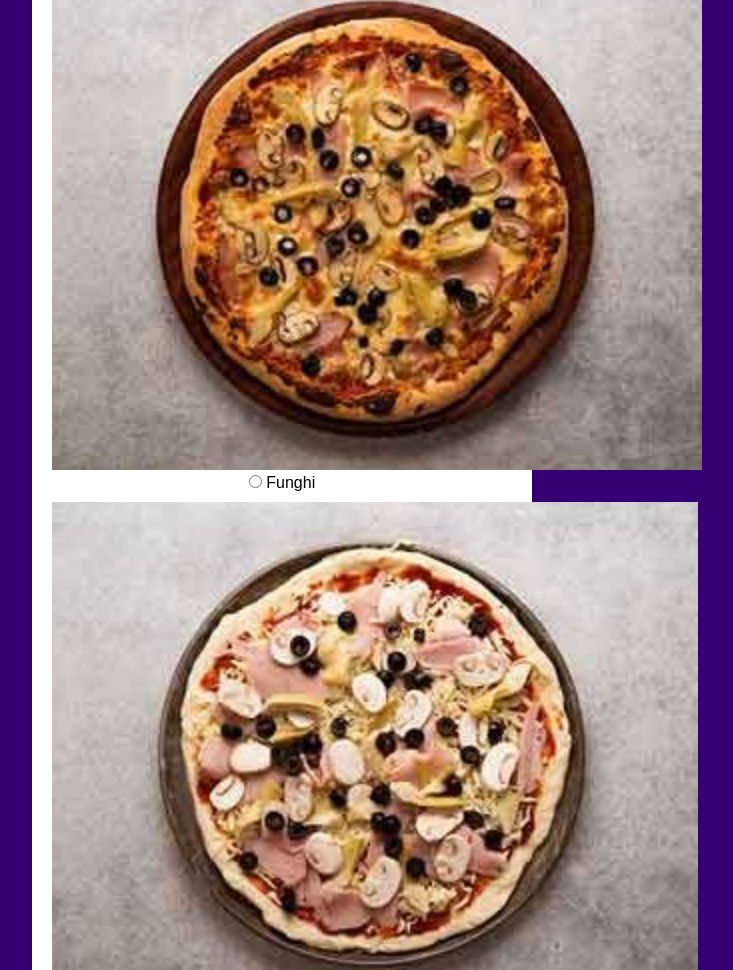
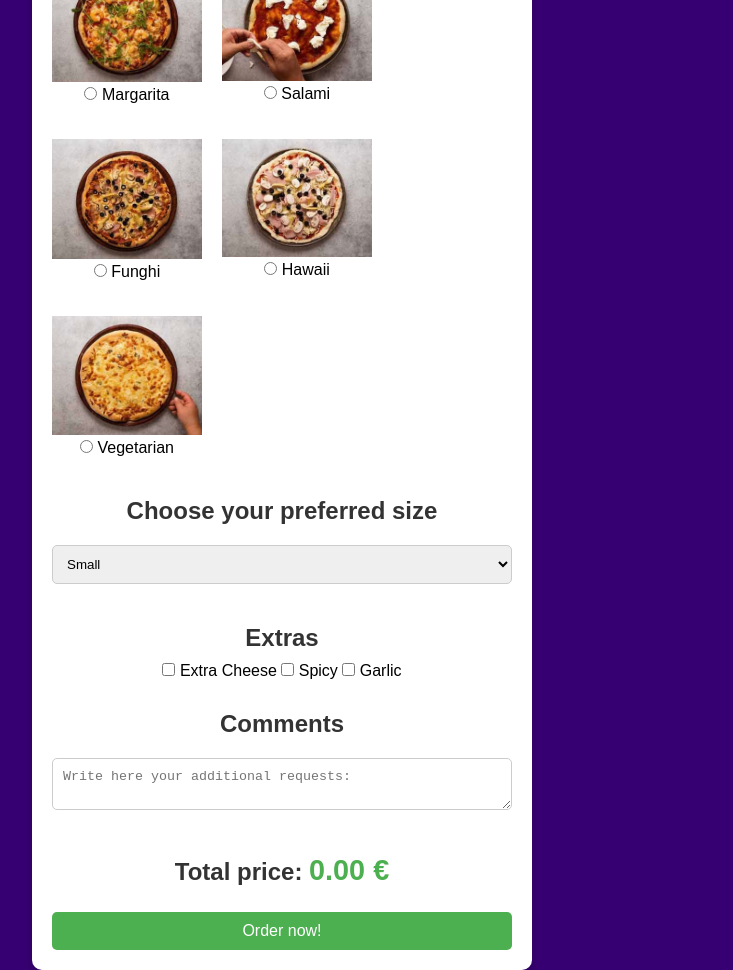
Before and after one commit to Marius-VladimirMatei/Pizza-Website, a plain HTML site: page index.html in a window 1280 px wide. Shown: the top 970 px of the page, without its empty margins (358-1091 px from the left). Drawn offline with Linux system fonts and the light colour scheme; files whose address does not match are found by name.

Commit message:
Update styles.css

```diff
--- a/styles.css
+++ b/styles.css
@@ -76,3 +76,18 @@ select, textarea {
     font-size: 20px;
     color: #ffffff;
 }
+
+
+.pizza-selection {
+    display: flex;
+    flex-wrap: wrap;
+    gap: 20px; /* Space between pizza items */
+}
+.pizza-item {
+    text-align: center;
+    width: 150px; /* Set a fixed width for pizza items */
+}
+.pizza-item img {
+    width: 100%; /* Make the image responsive */
+    height: auto; /* Maintain aspect ratio */
+}
```
